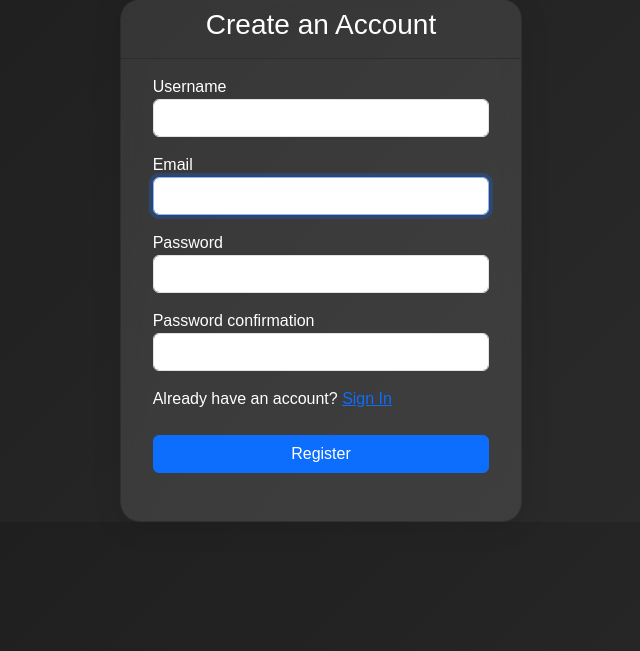
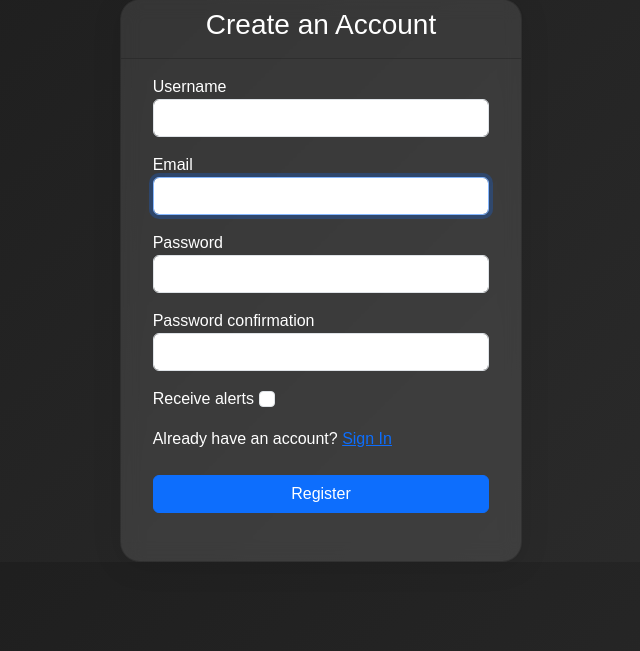
Before and after one commit to dev-EstherKubania/SAFER, a Django app: page /accounts/register/ in a window 1280 px wide. Shown: the part 65-716 px from the top of the page, without its empty margins (319-959 px from the left). Run offline with Django 3.2, Linux system fonts and the light colour scheme; parts of the project's set-up code (start-up, migrations or seed data) failed here and were passed over; some libraries are stand-ins or nearby versions.

Commit message:
added receive alert collumn for user to choose when signing up

```diff
--- a/templates/users/register.html
+++ b/templates/users/register.html
@@ -41,12 +41,26 @@
             <div class="card-body">
                 <form action="" method="POST">
                     {% csrf_token %}
-                    {% for field in form %}
                     <div class="form-group mb-3 px-3">
-                      <label for="exampleInputEmail1">{{ field.label }}</label>
-                      {% render_field field class="form-control" %}
+                      <label for="exampleInputEmail1">{{ form.username.label }}</label>
+                      {% render_field form.username class="form-control" %}
                     </div>
-                    {% endfor %}
+                    <div class="form-group mb-3 px-3">
+                      <label for="exampleInputEmail1">{{ form.email.label }}</label>
+                      {% render_field form.email class="form-control" %}
+                    </div>
+                    <div class="form-group mb-3 px-3">
+                      <label for="exampleInputEmail1">{{ form.password1.label }}</label>
+                      {% render_field form.password1 class="form-control" %}
+                    </div>
+                    <div class="form-group mb-3 px-3">
+                      <label for="exampleInputEmail1">{{ form.password2.label }}</label>
+                      {% render_field form.password2 class="form-control" %}
+                    </div>
+                    <div class="form-group mb-3 px-3">
+                      <label for="exampleInputEmail1">{{ form.receive_alerts.label }}</label>
+                      {% render_field form.receive_alerts class="form-check-input" %}
+                    </div>
                     <div class="mb-3 px-3">
                       <p>Already have an account? <a href="{% url 'login-user' %}">Sign In</a></p>
                     <input type="submit" value="Register" class="btn btn-primary col-lg-12 col-12 mt-2 mb-3">
--- a/users/forms.py
+++ b/users/forms.py
@@ -1,3 +1,4 @@
+from django import forms
 from django.contrib.auth.forms import UserCreationForm
 from django.contrib.auth import get_user_model
 
@@ -8,4 +9,7 @@ User = get_user_model()
 class RegisterUserForm(UserCreationForm):
     class Meta:
         model = User
-        fields = ['username', 'email', 'password1', 'password2']
+        fields = ['username', 'email', 'password1', 'password2', 'receive_alerts']
+        widgets = {
+            'receive_alerts': forms.CheckboxInput(attrs={'class': 'form-check-input'})
+        }
--- a/users/models.py
+++ b/users/models.py
@@ -7,6 +7,7 @@ class User(AbstractUser):
     id = models.UUIDField(primary_key=True, default=uuid.uuid4, editable=False)
     email = models.EmailField(unique=True, null=True)
     name = models.CharField(max_length=100, null=True)
+    receive_alerts = models.BooleanField(default=False)
 
     USERNAME_FIELD = 'email'
     REQUIRED_FIELDS = ['username']
```
Also changed, not shown: users/migrations/0002_user_receive_alerts.py (added), users/migrations/0003_alter_user_receive_alerts.py (added).
